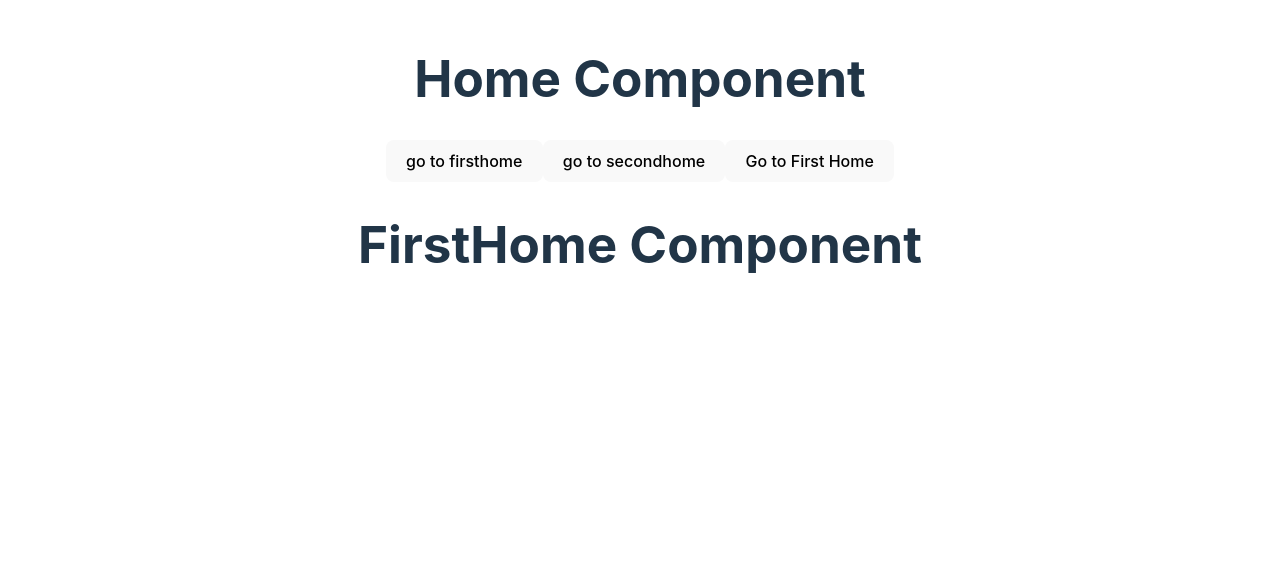
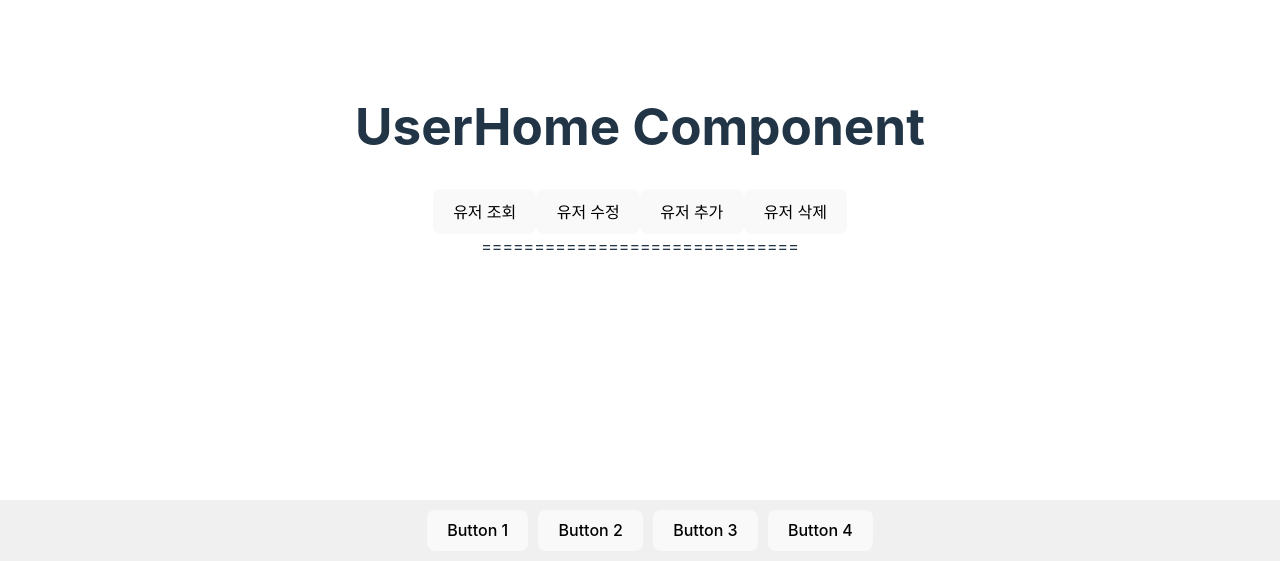
Before and after one commit to kwaneung/react-vite-project, a React (Vite) app: page /user in a window 1280 px wide. Shown: the part 239-800 px from the top of the page. Built offline with nearby package versions, Linux system fonts and the light colour scheme.

Commit message:
푸터 추가

```diff
--- a/src/App.tsx
+++ b/src/App.tsx
@@ -40,6 +40,9 @@ function App() {
       <Link to="/home">
         <button>go to home</button>
       </Link>
+      <Link to="/user">
+        <button>go to user</button>
+      </Link>
     </>
   );
 }
--- /dev/null
+++ b/src/components/Footer.tsx
@@ -0,0 +1,24 @@
+/**
+ * src/components/Footer.tsx
+ */
+
+const Footer = () => (
+  <div
+    style={{
+      position: 'fixed',
+      bottom: 0,
+      left: 0,
+      width: '100%',
+      backgroundColor: '#f0f0f0',
+      padding: '10px',
+      textAlign: 'center',
+    }}
+  >
+    <button style={{ marginRight: '10px' }}>Button 1</button>
+    <button style={{ marginRight: '10px' }}>Button 2</button>
+    <button style={{ marginRight: '10px' }}>Button 3</button>
+    <button>Button 4</button>
+  </div>
+);
+
+export default Footer;
--- a/src/main.tsx
+++ b/src/main.tsx
@@ -3,11 +3,13 @@ import ReactDOM from 'react-dom/client';
 import './index.css';
 import { BrowserRouter } from 'react-router-dom';
 import MainRoutes from '@routes/MainRoute';
+import Footer from '@components/Footer';
 
 ReactDOM.createRoot(document.getElementById('root')!).render(
   <React.StrictMode>
     <BrowserRouter>
       <MainRoutes />
+      <Footer />
     </BrowserRouter>
   </React.StrictMode>,
 );
--- a/src/pages/user/UserHome.tsx
+++ b/src/pages/user/UserHome.tsx
@@ -1,12 +1,36 @@
+import { Outlet } from 'react-router-dom';
+
 /**
  * src/pages/user/UserHome.tsx
  */
 const UserHome = () => {
   console.log('UserHome component!!!');
+  // 조회, 수정, 추가, 삭제 기능 추가 및 아래 아울렛 동적 랜더링
+
+  const selectUser = () => {
+    console.log('selectUser function!!');
+  };
+  const updateUser = () => {
+    console.log('updateUser function!!');
+  };
+  const insertUser = () => {
+    console.log('selecinsertUsertUser function!!');
+  };
+  const deleteUser = () => {
+    console.log('deleteUser function!!');
+  };
 
   return (
     <>
       <h1>UserHome Component</h1>
+      <button onClick={selectUser}>유저 조회</button>
+      <button onClick={updateUser}>유저 수정</button>
+      <button onClick={insertUser}>유저 추가</button>
+      <button onClick={deleteUser}>유저 삭제</button>
+      <br />
+      ==============================
+      <br />
+      <Outlet />
     </>
   );
 };
--- a/src/routes/UserRoute.tsx
+++ b/src/routes/UserRoute.tsx
@@ -3,19 +3,13 @@
  */
 
 import { Routes, Route } from 'react-router-dom';
-import Home from '@pages/home/Home';
-import SecondHome from '@pages/home/SecondHome';
-import FirstHome from '@pages/home/FirstHome';
-import HomeUser from '@pages/home/HomeUser';
+import UserHome from '@pages/user/UserHome';
 
 const UserRoute = () => (
   <Routes>
-    <Route path="/" element={<Home />}>
-      <Route index element={<FirstHome />} />
-      <Route path="firsthome" element={<FirstHome />} />
-      <Route path="secondhome" element={<SecondHome />} />
+    <Route path="/" element={<UserHome />}>
+      {/* 여기에는 select, update, insert, delete 컴포넌트 넣어 */}
     </Route>
-    <Route path="/homeuser" element={<HomeUser />} />
   </Routes>
 );
 export default UserRoute;
```
Also changed, not shown: 1 other file (tests, documents, lock files or other folders).
